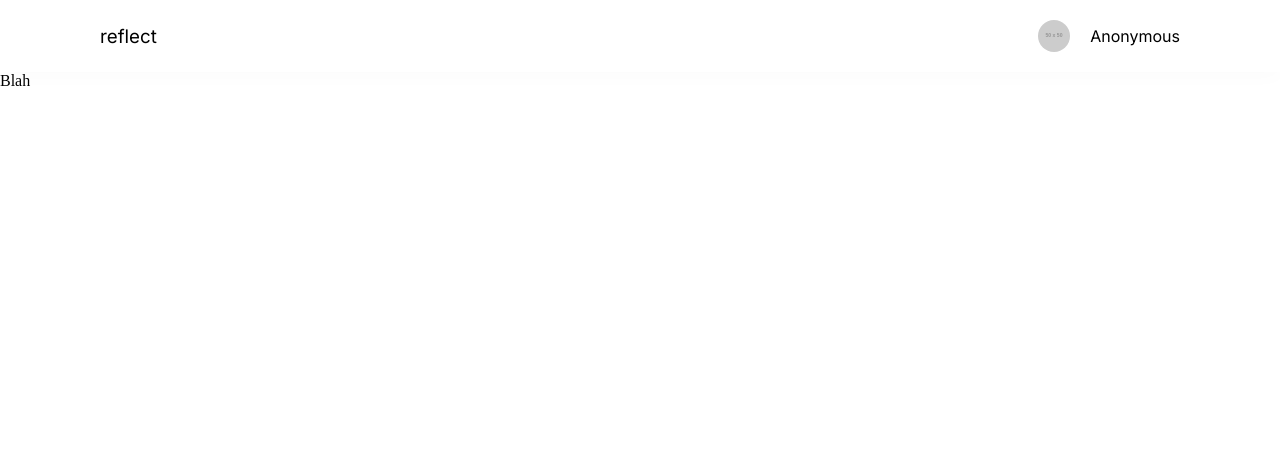
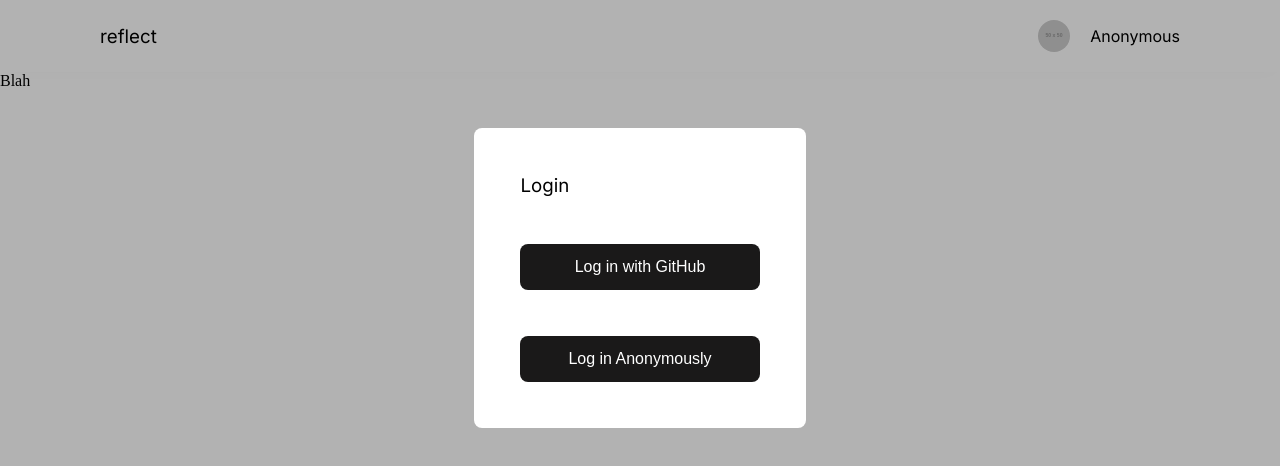
Before and after one commit to ValueBytes/Reflect, a React app: page / in a window 1280 px wide. Shown: the top 466 px of the page. Built offline with nearby package versions, Linux system fonts and the light colour scheme.

Commit message:
feat (Navbar): add auth comp to navbar

```diff
--- a/src/components/Navbar.jsx
+++ b/src/components/Navbar.jsx
@@ -1,4 +1,5 @@
 import React, { Component } from 'react';
+import Auth from './Auth.jsx';
 
 class Navbar extends Component {
   render() {
@@ -9,6 +10,7 @@ class Navbar extends Component {
         </h3>
 
         <div className="navbar__profile">
+          <Auth />
           <img
             className="navbar__profile-image"
             src="https://via.placeholder.com/50"
```
